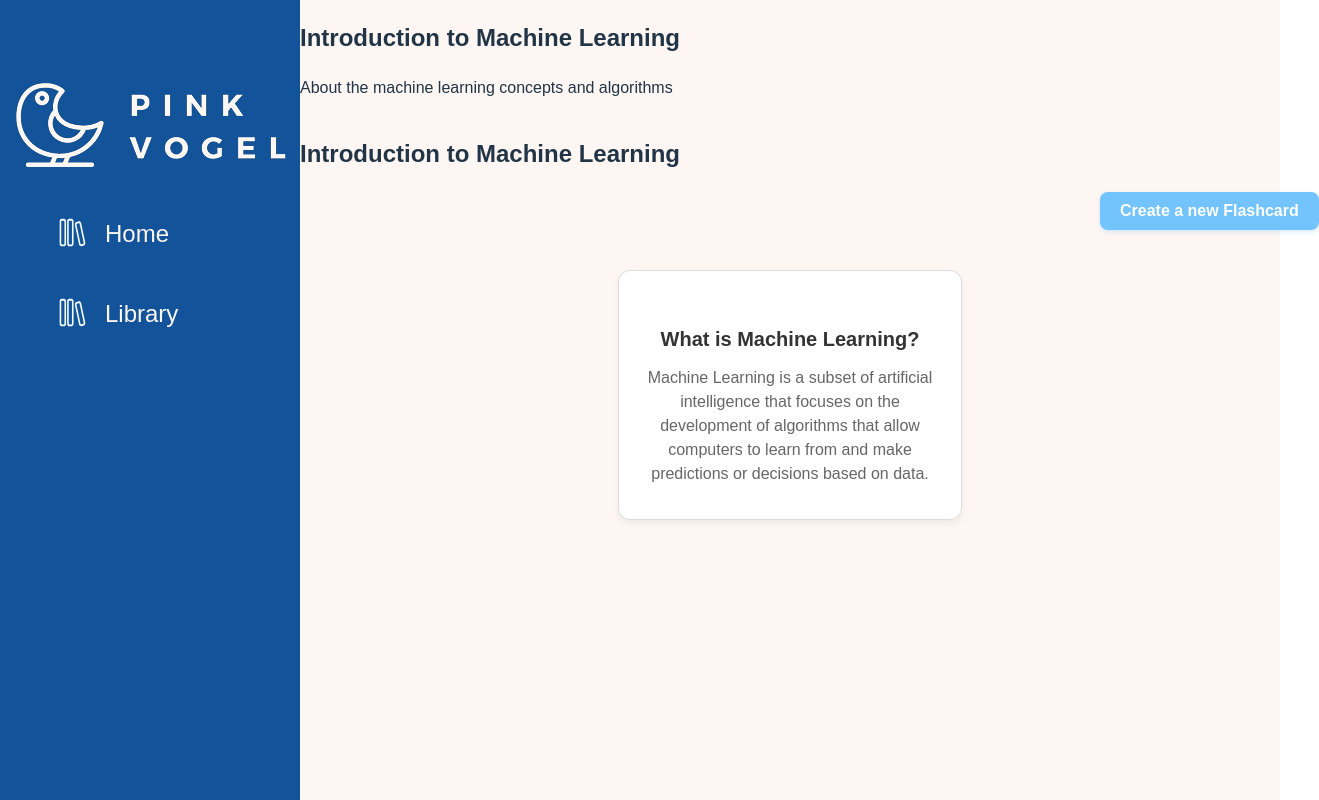
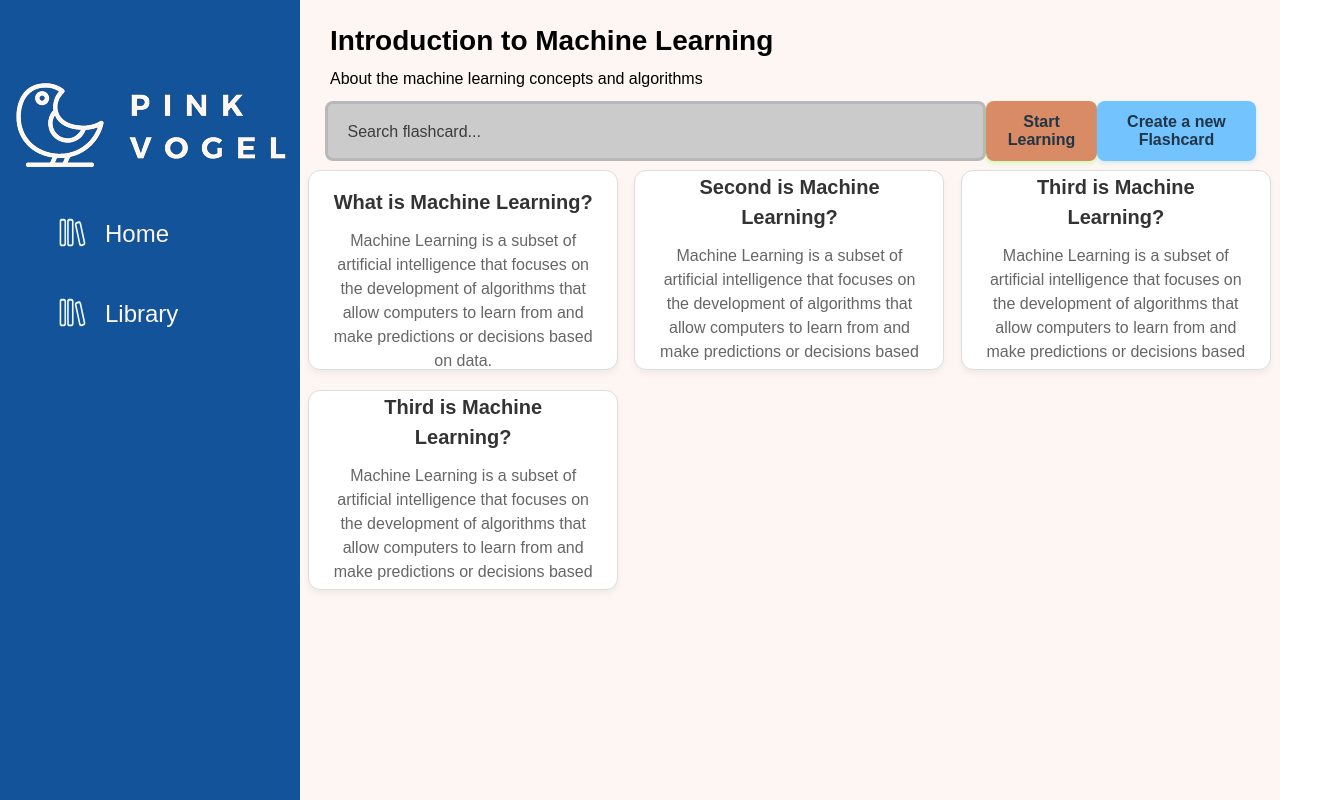
Before and after one commit to Javier-Briceno/flashcards, a React (Vite) app in the folder frontend-flashcards/: page /decks/1 in a window 1280 px wide. Shown: the whole page, 1319 px wide, since content can reach past the window. Built offline with nearby package versions, Linux system fonts and the light colour scheme.

Commit message:
all css reorganised, decent look

```diff
--- a/frontend-flashcards/src/App.css
+++ b/frontend-flashcards/src/App.css
@@ -30,10 +30,3 @@ html {
   /* sizing */
   height: 100%;
 }
-
-
-.App{
-  background-color: #f0f4f8;
-  min-height: 100vh;
-  padding: 20px;
-}
--- a/frontend-flashcards/src/App.tsx
+++ b/frontend-flashcards/src/App.tsx
@@ -71,17 +71,12 @@ function Deck(){
   }
   return (
     <div>
-      {currentDeck && (
-        <div className="deck-header">
-          <h2>{currentDeck.title}</h2>
-          <p>{currentDeck.description}</p>
-        </div>
-      )}
       <FlashcardList
-          flashcards={flashcards}
-          onCreateFlashcard={handleCreateFlashcard}
-          onSelectFlashcard={handleSelectFlashcard}
-        />
+        currentDeck={currentDeck!}
+        flashcards={flashcards}
+        onCreateFlashcard={handleCreateFlashcard}
+        onSelectFlashcard={handleSelectFlashcard}
+      />
     </div>
   )
 }
--- a/frontend-flashcards/src/components/Deck/Deck.css
+++ b/frontend-flashcards/src/components/Deck/Deck.css
@@ -1,31 +1,86 @@
 .name-of-the-Deck{
-    padding: 30px;
+    /* sizing */
     width: calc(100% - 300px);
+    height: 20vh;
+
+    /* offsets */
     float: right;
     margin: 0;
-    padding: 0;
-    background-color: #fdf6f3;
-    height: 50vh;
 }
-.name-of-the-Deck-header{
-    display: flex;
-    justify-content: space-between;
-    align-items: center;
-    margin-bottom: 32px;
-    padding-bottom: 16px;
-    border-bottom: 1px solid #fdf6f3
-}
-.name-of-the-Deck-header h2{
+
+.name-of-the-Deck h2{
+    /* offsets */
+    margin: 20px 0 0 30px;
+
+    /* decor */
     font-size: 28px;
     font-weight: 700;
     font-family: 'Poppins', sans-serif;
-    color: #0d0501;
-    margin: 0;
+    color: var(--dark);
 }
+
+.name-of-the-Deck p{
+    /* offsets */
+    margin: 5px 0 0 30px;
+
+    /* decor */
+    font-size: 16px;
+    font-weight: 400;
+    font-family: 'Poppins', sans-serif;
+    color: var(--dark);
+}
+
+.deck-actions {
+    /* nature */
+    display: flex;
+
+    /* sizing */
+    width: 95%;
+    height: 60px;
+
+    /* offsets */
+    margin: 10px auto;
+    flex-direction: row;
+}
+
+.searchbar{
+    /* sizing */
+    width: 100%;
+
+    /* offsets */
+    padding: 20px;
+    line-height: 100%;
+
+    /* decor */
+    color: rgb(60, 60, 60);
+    background-color: rgb(203, 203, 203);
+    border-radius: 8px;
+    border: 3px solid rgb(185, 184, 184);
+}
+
+.start-learning {
+    /* offsets */
+    padding: 10px 20px;
+
+    /* decor */
+    background-color: var(--accent);
+    color: var(--light);
+    border: none;
+    border-radius: 8px;
+    cursor: pointer;
+    font-size: 16px;
+    font-weight: 600;
+    transition: all 0.2s ease;
+    box-shadow: 0 2px 4px rgba(98, 255, 0, 0.3);
+}
+
 .create-a-flashcard{
+    /* offsets */
     padding: 10px 20px;
-    background-color: #72c3fe;
-    color: white;
+
+    /* decor */
+    background-color: var(--secondary);
+    color: var(--light);
     border: none;
     border-radius: 8px;
     cursor: pointer;
@@ -33,78 +88,140 @@
     font-weight: 600;
     transition: all 0.2s ease;
     box-shadow: 0 2px 4px rgba(114, 195, 254, 0.3);
-    position: relative;
-    left: 800px;
-
 }
 
-.flash-containter{
+.name-of-the-Deck-header{
+    /* nature */
+    display: flex;
+
+    /* offsets */
+    justify-content: space-between;
+    align-items: center;
+    margin-bottom: 32px;
+    padding-bottom: 16px;
+}
+
+.name-of-the-Deck-header h2{
+    /* offsets */
+    margin: 0;
+
+    /* decor */
+    color: #0d0501;
+    font-size: 28px;
+    font-weight: 700;
+    font-family: 'Poppins', sans-serif;
+}
+
+.flashcard-container {
+    /* nature */
+    overflow-y: auto;
     display: grid;
-    grid-template-columns: repeat(auto-fill, minmax(500px, 1fr));
-    gap: 12px;
-    display: flex;
-    flex-direction: column;
+
+    /* sizing */
+    width: calc(100% - 300px);
+    height: 80vh;
+
+    /* offsets */
+    grid-template-columns: repeat(auto-fill, 33.3%);
+    grid-template-rows: repeat(auto-fill, 220px);
 }
+
 .create-a-flashcard:hover{
+    /* decor */
     background-color: #5aa9e6;
     transform: translateY(-2px);
     box-shadow: 0 4px 8px rgba(114, 195, 254, 0.4);
 }
 
 .create-a-flashcard:active{
+    /* decor */
     transform: translateY(0);
 }
 .flashcard-card{
+    /* nature */
+    position: relative;
+    overflow: hidden;
+
+    /* sizing */
+    width: 95%;
+    min-height: 200px;
+    max-height: 200px;
+    box-sizing: border-box;
+
+    /* offsets */
+    margin: 10px auto 0;
+    padding: 24px;
+
+    /* decor */
+    background-color: #fff;
     border: 1px solid #ddd;
     border-radius: 12px;
-    padding: 24px;
-    margin: 40px auto 0;
     box-shadow: 0 4px 6px rgba(0,0,0,0.05);
     transition: box-shadow 0.3s ease;
-    background-color: #fff;
-    position: relative;
-    overflow: hidden;
-    width: 30%;
-    height: 200px;
+
 }
 
 .flashcard-card:hover{
+    /* decor */
+    border-color: #cbd5e0;
     box-shadow: 0 8px 15px rgba(0,0,0,0.1);
     transform: translateY(-4px);
-    border-color: #cbd5e0;
 }
 
 .flashcard-card::before{
+    /* nature */
+    position: absolute;
     content: '';
-    position: absolute;
+
+    /* sizing */
+    width: 4px;
+    height: 100%;
+
+    /* offsets */
     top: 0;
     left:0;
-    width: 4px;
-    height: 100%;
+
+    /* decor */
     background: linear-gradient(to bottom, #72c3fe, #5aa9e6);
     opacity: 0;
     transition: opacity 0.3s ease;
 }
 
 .flashcard-card:hover::before{
+    /* decor */
     opacity: 1;
 }
+
 .flashcard-content{
+    /* nature */
     display: flex;
+
+    /* sizing */
+    height: 100%;
+
+    /* offsets */
     flex-direction: column;
     justify-content: center;
     align-items: center;
-    height: 100%;
     text-align: center;
 }
+
 .flashcard-question{
+    /* offsets */
+    margin-bottom: 12px;
+
+    /* decor */
     font-size: 20px;
     font-weight: 600;
     color: #333;
-    margin-bottom: 12px;
 }
+
 .flashcard-answer{
+    /* offsets */
+    margin: 0;
+
+    /* decor */
     font-size: 16px;
     color: #666;
-    margin: 0;
+
 }
--- a/frontend-flashcards/src/components/Deck/Deck.tsx
+++ b/frontend-flashcards/src/components/Deck/Deck.tsx
@@ -1,3 +1,4 @@
+import type { Deck } from '../DeckList';
 import './Deck.css';  // Importing CSS for styling
 export interface Flashcard{
     id: number;
@@ -7,19 +8,27 @@ export interface Flashcard{
     belongsToDeckId: string;
 }
 //props interface with three properties where flashcards is an array of Flashcard type with onSelectFlashcard and onCreateFlashcard as functions
-interface DeckProps{
+interface DeckProps {
+    currentDeck: Deck;
     flashcards: Flashcard[];
     onSelectFlashcard:(FlashcardId: string) => void;
     onCreateFlashcard: () => void;
 }
 
-const FlashCardList = ({flashcards, onSelectFlashcard, onCreateFlashcard}: DeckProps)=>{
+const FlashCardList = ({currentDeck, flashcards, onSelectFlashcard, onCreateFlashcard}: DeckProps) => {
     return (
-        //form of the deck with a button to create a new flashcard and a container to display the flashcards
-        <div className ='name-of-the-Deck'>
-                <h2>{flashcards.length > 0 ? flashcards[0].belongsToDeck : 'No Deck Name'}</h2>
-                <button onClick = {onCreateFlashcard} className = 'create-a-flashcard'>Create a new Flashcard</button>
-
+        <>
+            <div className = 'name-of-the-Deck'>
+                <div className="deck-header">
+                    <h2>{currentDeck.title}</h2>
+                    <p>{currentDeck.description}</p>
+                </div>
+                <div className = 'deck-actions'>
+                    <div className = 'searchbar'>Search flashcard...</div>
+                    <button className = 'start-learning'> Start Learning </button>
+                    <button onClick = {onCreateFlashcard} className = 'create-a-flashcard'>Create a new Flashcard</button>
+                </div>
+            </div>
             <div className = 'flashcard-container'>
                 {flashcards.map(flashcard =>(
                     <div
@@ -34,8 +43,7 @@ const FlashCardList = ({flashcards, onSelectFlashcard, onCreateFlashcard}: DeckP
                     </div>
                 ))}
             </div>
-        </div>
-
+        </>
     )
 }
 //exporting the FlashCardList component as the default export
--- a/frontend-flashcards/src/components/DeckList/DeckList.tsx
+++ b/frontend-flashcards/src/components/DeckList/DeckList.tsx
@@ -16,7 +16,7 @@ interface DeckListProps {
     onCreateDeck: (deckData: {title: string, description: string, category: string}) => void;
 }
 //Main DeckList component function
-const DeckList = ({decks, onSelectDeck, onCreateDeck}: DeckListProps)=>{
+const DeckList = ({decks, onSelectDeck, onCreateDeck}: DeckListProps) => {
     //State for managing modal visibility and form inputs
     const [isModalOpen, setIsModalOpen] = useState(false);
     const [newDeckName, setNewDeckName] = useState('');
@@ -69,14 +69,12 @@ const DeckList = ({decks, onSelectDeck, onCreateDeck}: DeckListProps)=>{
                         onClick = {() => onSelectDeck(deck.id)}    //Handle click on deck card
                     >
                         {/* //Link to navigate to the deck's detail page */}
-                        <Link to = {`/decks/${deck.id}`} className = "deck-link">
-                        <div className = "deck-content">
-                            <h3 className = "deck-title">{deck.title}</h3>
-                            <p className = "deck-description">{deck.description}</p>
-                            <div className = "deck-meta">
-                              <p className = "deck-card-count">{deck.cardCount} cards</p>
+                        <Link to = {`/decks/${deck.id}`}>
+                            <div className = "deck-content">
+                                <h3 className = "deck-title">{deck.title}</h3>
+                                <p className = "deck-description">{deck.description}</p>
+                                <p className = "deck-card-count">{deck.cardCount} cards</p>
                             </div>
-                        </div>
                         </Link>
                     </div>
                 ))}
--- a/frontend-flashcards/src/data/sampleData.ts
+++ b/frontend-flashcards/src/data/sampleData.ts
@@ -17,7 +17,7 @@ export const sampleDecks: Deck[] = [
     },
     {
         id: '3',
-        title: 'Introduction to Machine Learning',
+        title: 'Introduction to Machine Learning jh iueawdhn iuewfahbiuewab fgiuea fb gaufyvbayif gbeaufcv',
         description: 'About the machine learning concepts and algorithms',
         cardCount: 10
     },
@@ -29,7 +29,7 @@ export const sampleDecks: Deck[] = [
     },
     {
         id: '5',
-        title: 'Introduction to Machine Learning',
+        title: 'Introduction to Machine Learning jh iueawdhn iuewfahbiuewab fgiuea fb gaufyvbayif gbeaufcvbu cyv adcuY gbsd ewad fgvss',
         description: 'About the machinfgxgv fxg bgfxg bgfb dgfbdfgb CXS Zzd  cdsdCDKHAu cblduhjaVBuudav hzbd khjA BDChkjc bdavjh vdVHJ bc jhkd Vhdkfajvbhkjda vkhjc cbhjkdv bdshkav jahbdvjkhdbvkjhbdvfajhdfsvb jdfhvbjkdhvf bdfkjvhbdfvljhbdfvf,kjzhb vkjaHdvbk,dvjhb dvf kjdhfvbe learning concepts and algorithms',
         cardCount: 10
     },
@@ -48,5 +48,26 @@ export const sampleDeck: Flashcard[] = [
         answer: 'Machine Learning is a subset of artificial intelligence that focuses on the development of algorithms that allow computers to learn from and make predictions or decisions based on data.',
         belongsToDeck: 'Introduction to Machine Learning',
         belongsToDeckId: '1'
+    },
+    {
+        id: 2,
+        question: 'Second is Machine Learning?',
+        answer: 'Machine Learning is a subset of artificial intelligence that focuses on the development of algorithms that allow computers to learn from and make predictions or decisions based on data.',
+        belongsToDeck: 'Introduction to Machine Learning',
+        belongsToDeckId: '1'
+    },
+    {
+        id: 3,
+        question: 'Third is Machine Learning?',
+        answer: 'Machine Learning is a subset of artificial intelligence that focuses on the development of algorithms that allow computers to learn from and make predictions or decisions based on data.',
+        belongsToDeck: 'Introduction to Machine Learning',
+        belongsToDeckId: '2'
+    },
+    {
+        id: 4,
+        question: 'Third is Machine Learning?',
+        answer: 'Machine Learning is a subset of artificial intelligence that focuses on the development of algorithms that allow computers to learn from and make predictions or decisions based on data.',
+        belongsToDeck: 'Introduction to Machine Learning',
+        belongsToDeckId: '2'
     }
 ]
```
Also changed, not shown: frontend-flashcards/src/components/DeckList/DeckList.css (+105 -59 lines).
